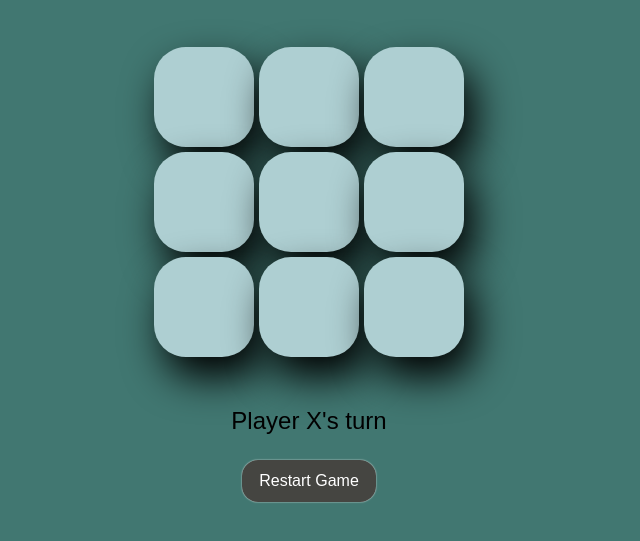
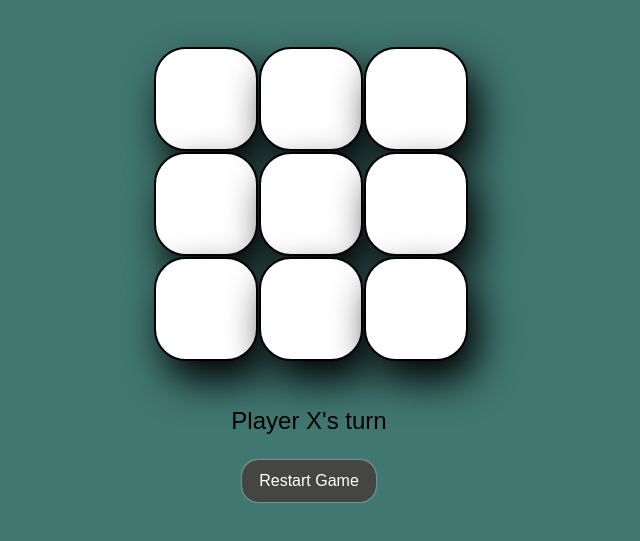
Before and after one commit to navedtech/tic-tac-toe, a plain HTML site: page index.html in a window 1280 px wide. Shown: the part 119-660 px from the top of the page, without its empty margins (331-971 px from the left). Drawn offline with Linux system fonts and the light colour scheme.

Commit message:
style.css

```diff
--- a/style.css
+++ b/style.css
@@ -62,3 +62,27 @@ h1 {
   from { background-color: #51777c; }
   to { background-color: #51777c; }
 }
+
+/* Box style */
+.cell {
+    width: 100px;   /* adjust as per your layout */
+    height: 100px;
+    display: flex;
+    justify-content: center;
+    align-items: center;
+    font-size: 2rem;
+    border: 2px solid #000;
+    user-select: none;
+    background-color: white; /* default background */
+    transition: background-color 0.2s;
+}
+
+/* Remove mobile highlight on tap */
+.cell:active {
+    background-color: white; /* ya jo default color ho */
+}
+
+/* Optional: Prevent blue overlay on mobile */
+* {
+    -webkit-tap-highlight-color: transparent;
+}
```
